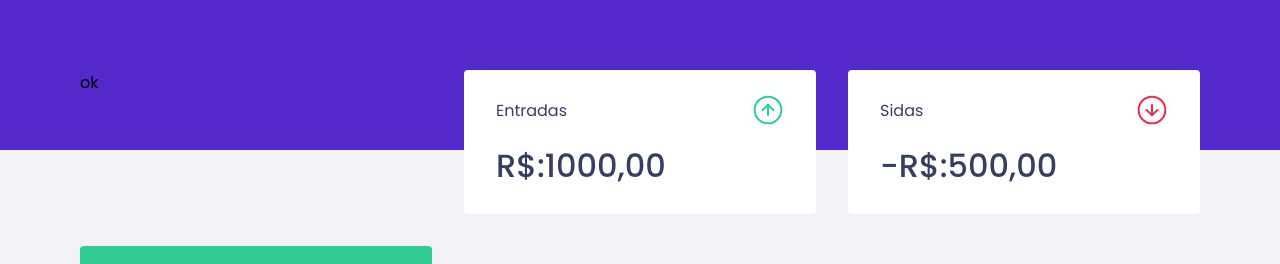
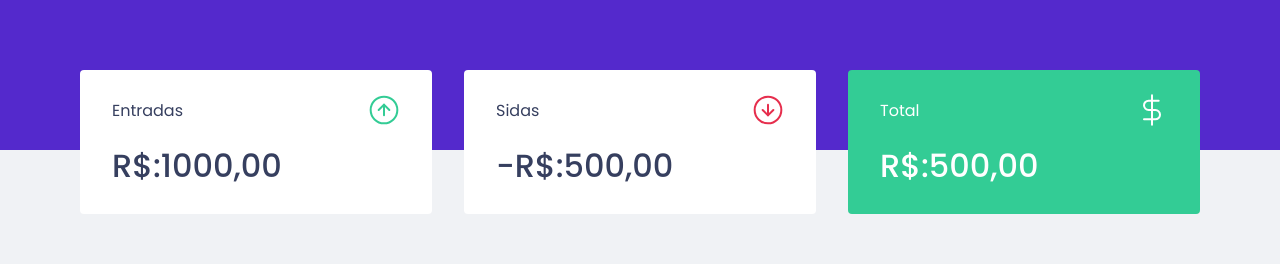
Before and after one commit to mariafantuci/dtmoney, a React (Create React App) app: page / in a window 1280 px wide. Shown: the part 122-386 px from the top of the page. Built offline with nearby package versions, Linux system fonts and the light colour scheme; no server answers; what miragejs would draw is missing.

Commit message:
Contexto API no React

```diff
--- a/src/components/Sumary/index.tsx
+++ b/src/components/Sumary/index.tsx
@@ -6,16 +6,9 @@ import { TransactionsContext } from "../../TransactionsContext";
 import React, { useContext } from "react";
 
 export function Summary() {
-  const data = useContext(TransactionsContext); //jeito novo de usar o contexto em react
-  console.log(data)
+  const data = useContext(TransactionsContext);
   return (
     <Container>
-      <TransactionsContext.Consumer>
-        {(data) => { //jeito antigo de usar o contexto em react
-          console.log(data);
-          return <span>ok</span>;
-        }}
-      </TransactionsContext.Consumer>
       <div>
         <header>
           <p>Entradas</p>
--- a/src/components/TransactionsTable/index.tsx
+++ b/src/components/TransactionsTable/index.tsx
@@ -1,4 +1,5 @@
-import { useEffect, useState } from "react";
+import { useContext, useEffect, useState } from "react";
+import { TransactionsContext } from "../../TransactionsContext";
 import { api } from "../services/api";
 import { Container } from "./style";
 
@@ -13,7 +14,7 @@ interface Transactions {
 
 export function TransactionsTable() {
   const [transactions, setTransactions] = useState<Transactions[]>([]);
-
+  const data = useContext(TransactionsContext);
   useEffect(() => {
     api
       .get("transactions")
```
Also changed, not shown: tsconfig.json (+3 -9 lines).
